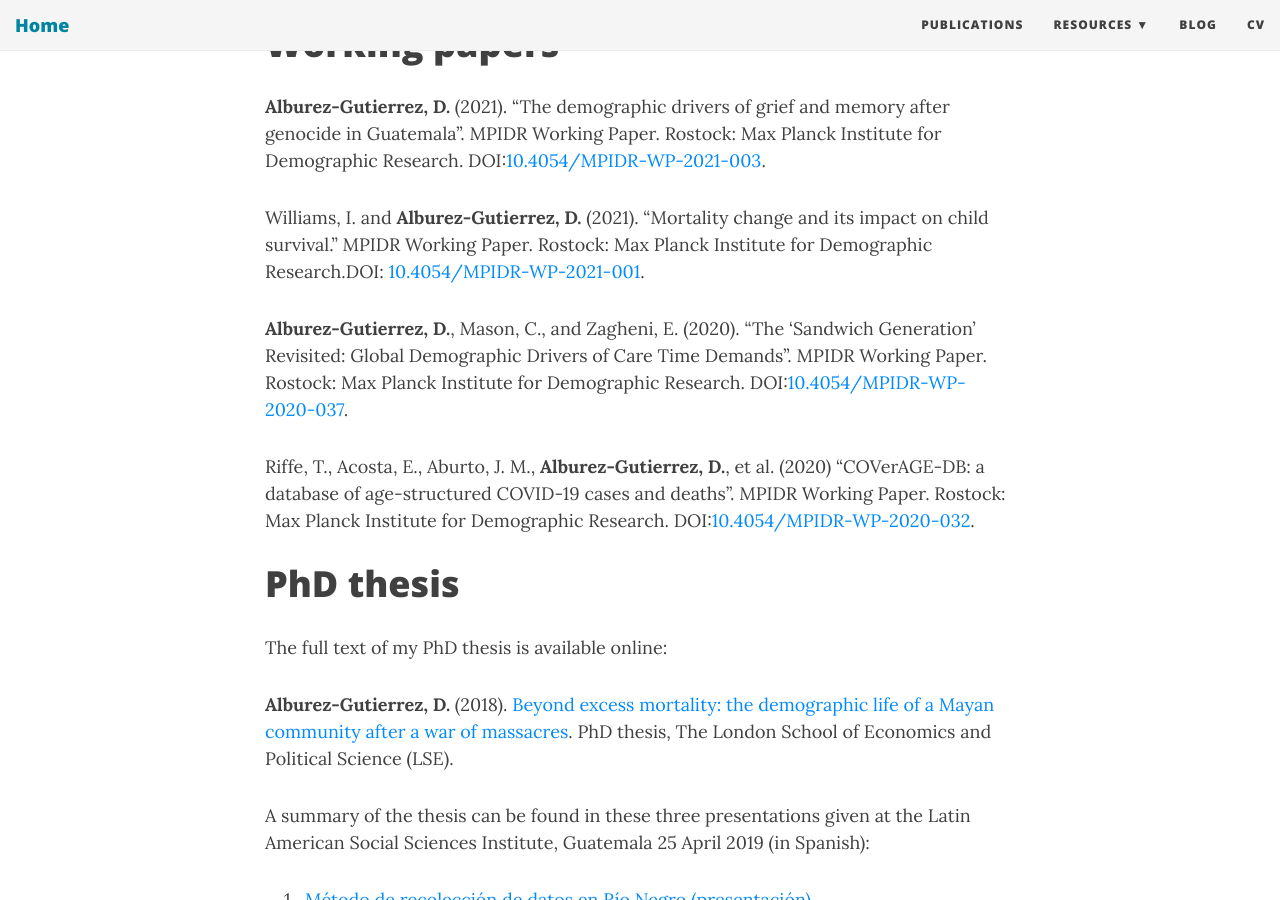
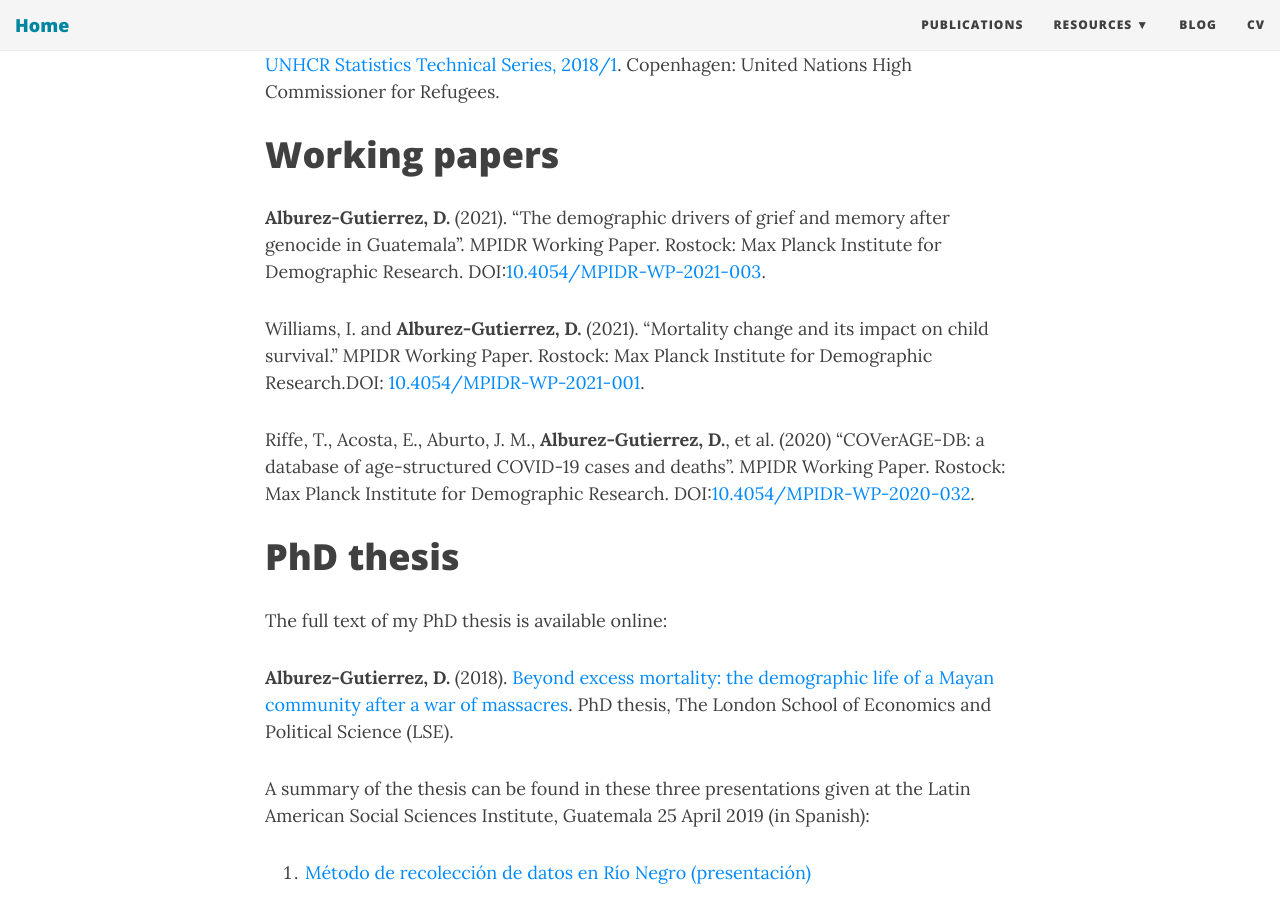
Before and after one commit to alburezg/alburezg.github.io, a Jekyll site: the page built from publications.md, in a window 1280 px wide and 900 px high, scrolled down 1813 px. Built offline with Jekyll 4.4.1, drawn with Linux system fonts in a browser that asks for light colours; nearby versions of some CDN libraries; some of the changed text lies outside the part shown.

```diff
--- a/publications.md
+++ b/publications.md
@@ -38,8 +40,6 @@
 **Alburez-Gutierrez, D.** (2021). "The demographic drivers of grief and memory after genocide in Guatemala". MPIDR Working Paper. Rostock: Max Planck Institute for Demographic Research. DOI:[10.4054/MPIDR-WP-2021-003](https://dx.doi.org/10.4054/MPIDR-WP-2021-003).
 
 Williams, I. and **Alburez-Gutierrez, D.** (2021). "Mortality change and its impact on child survival." MPIDR Working Paper. Rostock: Max Planck Institute for Demographic Research.DOI: [10.4054/MPIDR-WP-2021-001](https://dx.doi.org/10.4054/MPIDR-WP-2021-001).
-
-**Alburez-Gutierrez, D.**, Mason, C., and Zagheni, E. (2020). "The 'Sandwich Generation' Revisited: Global Demographic Drivers of Care Time Demands". MPIDR Working Paper. Rostock: Max Planck Institute for Demographic Research. DOI:[10.4054/MPIDR-WP-2020-037](https://dx.doi.org/10.4054/MPIDR-WP-2020-037).
 
 
 Riffe, T., Acosta, E., Aburto, J. M., **Alburez-Gutierrez, D.**, et al. (2020) "COVerAGE-DB: a database of age-structured COVID-19 cases and deaths". MPIDR Working Paper. Rostock: Max Planck Institute for Demographic Research. DOI:[10.4054/MPIDR-WP-2020-032](https://www.demogr.mpg.de/papers/working/wp-2020-032.pdf).
```
Also changed, not shown: other parts of publications.md (+2 -0 lines), index.md (+2 -1 lines), 1 other file.
